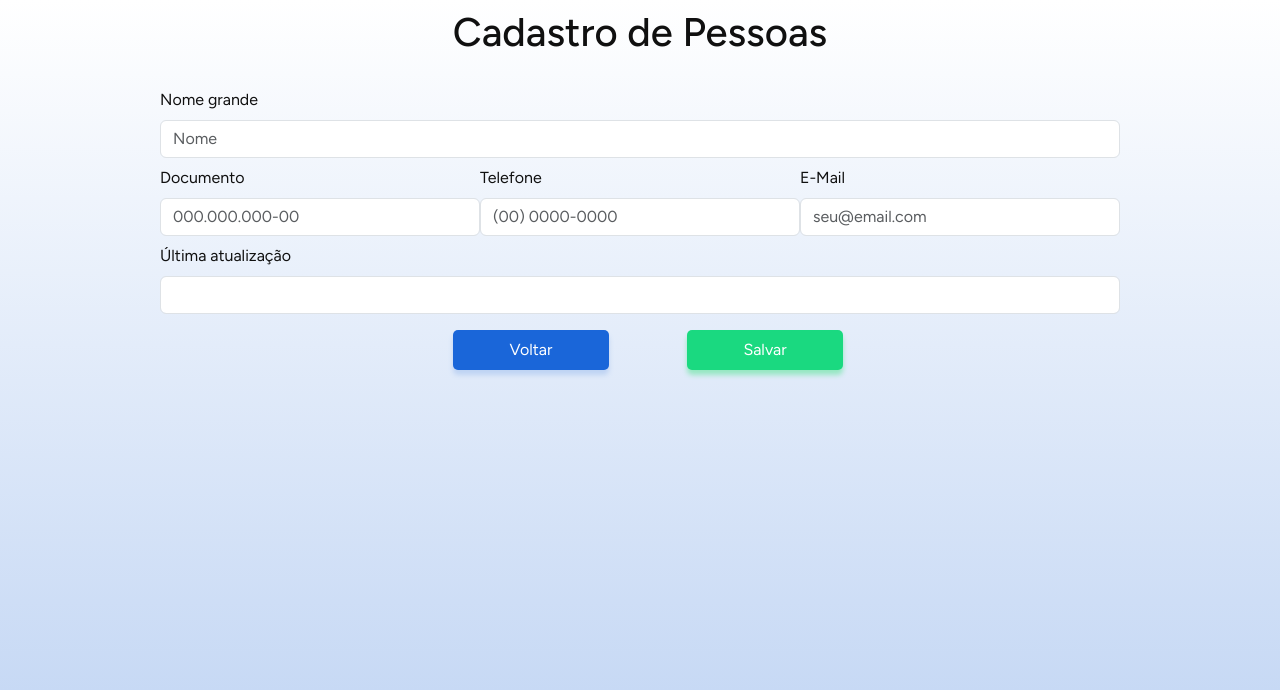
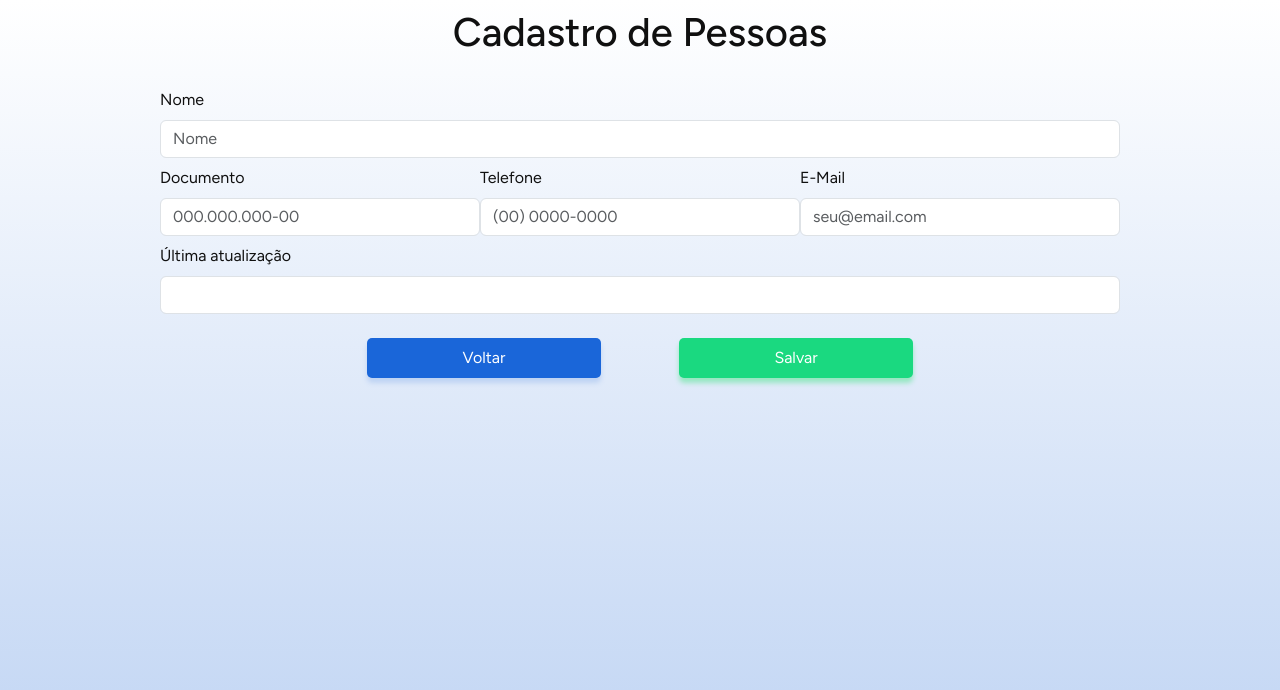
Before and after one commit to GSacata/cadastropessoas, a Vue app in the folder frontend/: page / in a window 1280 px wide. Both pictures are taken after a click on the element "Nova pessoa". Shown: the top 690 px of the page. Built offline with nearby package versions, Linux system fonts and the light colour scheme; no server answers; a web font is replaced by a local one.

Commit message:
Small ajustments to visuals

```diff
--- a/frontend/src/App.vue
+++ b/frontend/src/App.vue
@@ -32,7 +32,7 @@ body {
   max-width: 1000px;
 }
 
-table thead tr td {
+table thead tr th {
   background-color: var(--color-primary-darker);
   color: var(--color-font-alt);
   overflow: hidden;
--- a/frontend/src/components/PeopleList.vue
+++ b/frontend/src/components/PeopleList.vue
@@ -7,9 +7,9 @@
                 <table class="w-100">
                     <thead>
                         <tr class="row">
-                            <td class="col-2 text-center">Ações</td>
-                            <td class="col-6 text-start">Nome pequena</td>
-                            <td class="col-4 text-end">Documento</td>
+                            <th class="col-2 text-center">Ações</th>
+                            <th class="col-6 text-start">Nome</th>
+                            <th class="col-4 text-end">Documento</th>
                         </tr>
                     </thead>
                     <tbody class="container">
@@ -34,10 +34,10 @@
                 <table class="w-100">
                     <thead>
                         <tr class="row">
-                            <td class="col-1 text-center">Ações</td>
-                            <td class="col-5 text-start">Nome média</td>
-                            <td class="col-3 text-end">Documento</td>
-                            <td class="col-3 text-end">E-Mail</td>
+                            <th class="col-1 text-center">Ações</th>
+                            <th class="col-5 text-start">Nome</th>
+                            <th class="col-3 text-end">Documento</th>
+                            <th class="col-3 text-end">E-Mail</th>
                         </tr>
                     </thead>
                     <tbody class="container">
@@ -63,11 +63,11 @@
                 <table class="w-100">
                     <thead>
                         <tr class="row">
-                            <td class="col-1 text-center">Ações</td>
-                            <td class="col-5 text-start">Nome grande</td>
-                            <td class="col-2 text-end">Documento</td>
-                            <td class="col-2 text-end">E-Mail</td>
-                            <td class="col-2 text-end">Telefone</td>
+                            <th class="col-1 text-center">Ações</th>
+                            <th class="col-5 text-start">Nome</th>
+                            <th class="col-2 text-end">Documento</th>
+                            <th class="col-2 text-end">E-Mail</th>
+                            <th class="col-2 text-end">Telefone</th>
                         </tr>
                     </thead>
                     <tbody class="container">
@@ -93,7 +93,7 @@
             Nenhuma pessoa cadastrada.
         </div>
     </div>
-    <div container="row">
+    <div class="row">
         <p class="text-center my-3 mx-auto p-1 btn-like btn-like-neutral w-75" @click="navToRegistry()">Nova pessoa</p>
     </div>
     <DelModal v-show="isModalVisible" @close="hideModal" @delReg="deleteRegistry(toDeleteUuid)"></DelModal>
--- a/frontend/src/components/Registry.vue
+++ b/frontend/src/components/Registry.vue
@@ -6,7 +6,7 @@
             <div class="col my-2 mx-2">
                 <form>
                     <div class="form-group">
-                        <label for="name" class="col-12 form-label">Nome pequena</label>
+                        <label for="name" class="col-12 form-label">Nome</label>
                         <input type="text" placeholder="Nome" name="name" class="col-12 mb-2 form-control reg-name">
 
                         <label for="document" class="col-12 form-label">Documento</label>
@@ -37,7 +37,7 @@
             <form>
                 <div class="row my-2 mx-2 form-group">
                     <div class="col-12 p-0">
-                        <label for="name" class="col-12 form-label">Nome grande</label>
+                        <label for="name" class="col-12 form-label">Nome</label>
                         <input type="text" placeholder="Nome" name="name" class="col-12 form-control reg-name">
                     </div>
                 </div>
@@ -61,17 +61,17 @@
                         <input type="text" class="col-12 form-control reg-lastup" readonly>
                     </div>
                 </div>
-                <div class="row my-2 mx-2 form-group">
-                    <div v-if="isEdit" class="row my-2 mx-2">
+                <div class="my-4 container form-group">
+                    <div v-if="isEdit" class="row mx-2">
                         <p class="col-3 mx-auto text-center btn-like btn-like-neutral" @click="navToList()">Voltar</p>
                         <p class="col-3 mx-auto text-center btn-like btn-like-confirm" @click="saveRegistry()">Salvar</p>
                         <p class="col-3 mx-auto text-center btn-like btn-like-alert" @click="showModal(this.$route.params.uuid)">Deletar</p>
                     </div>
-                    <div v-else class="row my-2 mx-2">
-                        <span class="col-3"></span>
-                        <p class="col-2 mx-auto text-center btn-like btn-like-neutral" @click="navToList()">Voltar</p>
-                        <p class="col-2 mx-auto text-center btn-like btn-like-confirm" @click="saveRegistry()">Salvar</p>
-                        <span class="col-3"></span>
+                    <div v-else class="row mx-2">
+                        <span class="col-2"></span>
+                        <p class="col-3 mx-auto text-center btn-like btn-like-neutral" @click="navToList()">Voltar</p>
+                        <p class="col-3 mx-auto text-center btn-like btn-like-confirm" @click="saveRegistry()">Salvar</p>
+                        <span class="col-2"></span>
                     </div>
                 </div>
             </form>
```
